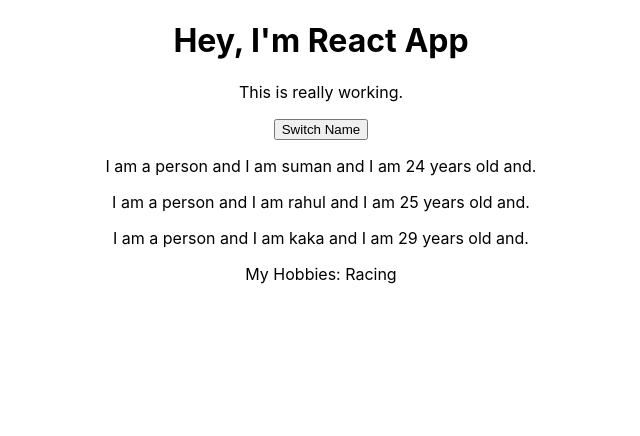
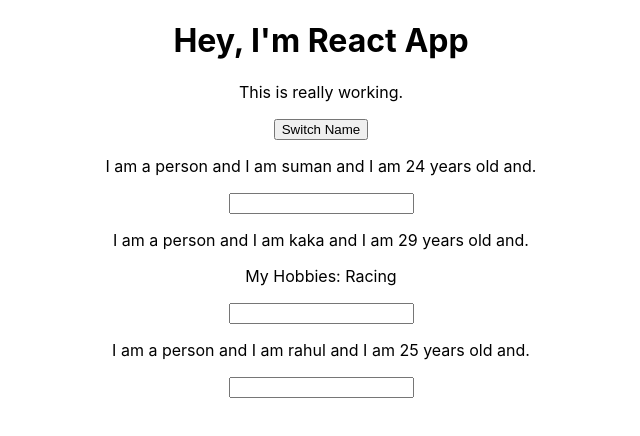
Before and after one commit to SumanDas3001/react_basic_syntax, a React (Create React App) app: page / in a window 1280 px wide. Shown: the top 436 px of the page, without its empty margins (319-959 px from the left). Built offline with nearby package versions, Linux system fonts and the light colour scheme.

Commit message:
Change name on change

```diff
--- a/src/App.js
+++ b/src/App.js
@@ -67,6 +67,17 @@
     })
   }
 
+  nameChnagedHandler = (event) => {
+    console.log('fghnameChnagedHandlerjkl');
+    this.setState({
+      persons: [
+        {name: 'suman', age: 56},
+        {name: event.target.value, age: 56},
+        {name: 'Amit', age: 56}
+      ]
+    })
+  }
+
   render(){
     return (
       <div className="App">
@@ -78,14 +89,15 @@
           age={this.state.persons[0].age}
         />
         <Person
+          name={this.state.persons[2].name}
+          age={this.state.persons[2].age}
+          click={() => this.switchNameHandler('Max')}
+        >My Hobbies: Racing</Person>
+        <Person
           name={this.state.persons[1].name}
           age={this.state.persons[1].age}
+          changed={this.nameChnagedHandler}
         />
-        <Person
-          name={this.state.persons[2].name}
-          age={this.state.persons[2].age}
-          click={() => this.switchNameHandler('Max')}>My Hobbies: Racing
-        </Person>
       </div>
     );
   }
--- a/src/Person/Person.js
+++ b/src/Person/Person.js
@@ -5,6 +5,7 @@
     <div>
       <p onClick={props.click}> I am a person and I am {props.name} and I am {props.age} years old and.</p>
       <p>{props.children}</p>
+      <input type="text" onChange={props.changed} />
     </div>
   );
 }
```
